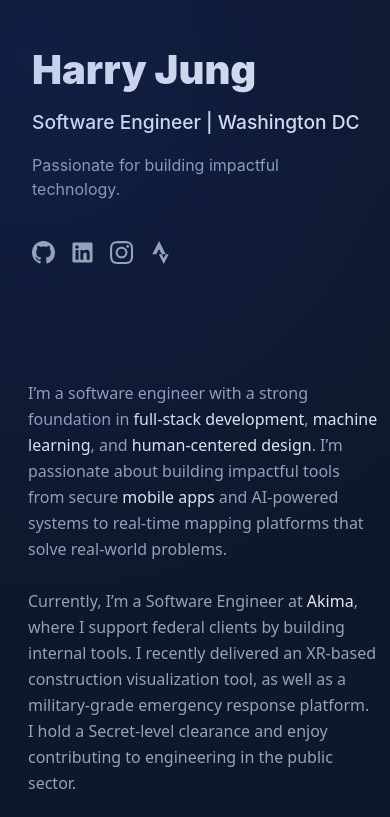
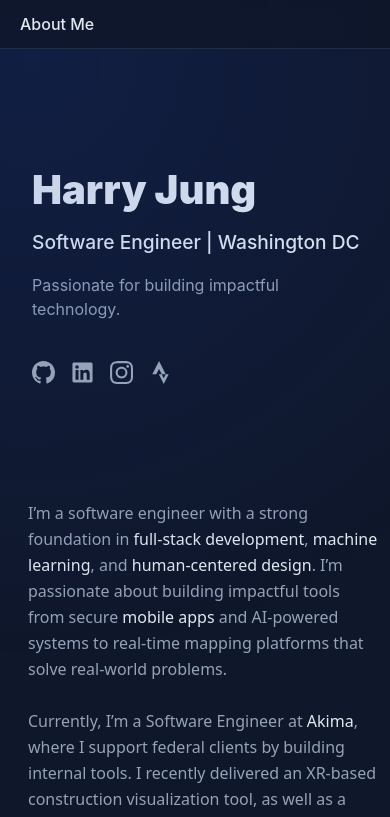
Before and after one commit to harryjng/personalWebsite, a React (Create React App) app: page / in a window 390 px wide. Shown: the top 817 px of the page. Built offline with nearby package versions, Linux system fonts and the light colour scheme.

Commit message:
mobile friendly

```diff
--- a/src/App.js
+++ b/src/App.js
@@ -7,11 +7,14 @@ import Experience from './components/Experience';
 import Project from './components/Project';
 import Contact from './components/Contact';
 import Navbar from './components/Navbar';
+import MobileNavBar from './components/MobileNavBar'; // Import the new component
+
 function App() {
   useEffect(() => {
     const spotlight = document.getElementById('spotlight');
     const left = document.querySelector('.left-fixed');
     const right = document.querySelector('.right-scrollable');
+
     // Check if device is mobile/tablet
     const isMobile = window.innerWidth <= 768;
 
@@ -29,6 +32,7 @@ const { clientX, clientY } = e;
         spotlight.style.background = `radial-gradient(600px at ${clientX}px ${clientY}px, rgba(29, 78, 216, 0.15), transparent 80%)`;
       }
     };
+
     // High-performance scroll redirection for 1:1 speed matching (only on desktop)
     const redirectScroll = (e) => {
       if (!isMobile && right) {
@@ -42,10 +46,12 @@ right.scrollTop += e.deltaY;
         // right.scrollTop += e.deltaY * scrollMultiplier;
       }
     };
+
     // Add event listeners only on desktop
     if (!isMobile) {
       window.addEventListener('mousemove', handleMouseMove);
     }
+
     if (left && right && !isMobile) {
       // Use passive: false for immediate response without throttling
       left.addEventListener('wheel', redirectScroll, {
@@ -53,6 +59,7 @@ passive: false,
         capture: false
       });
     }
+
     // Cleanup
     return () => {
       if (!isMobile) {
@@ -63,9 +70,14 @@ left.removeEventListener('wheel', redirectScroll);
       }
     };
   }, []);
+
   return (
     <div className="split-layout">
       <div id="spotlight" className="spotlight-overlay"></div>
+
+      {/* Add the mobile navigation bar */}
+      <MobileNavBar />
+
       <aside className="left-fixed">
         <Hero />
         <Navbar />
@@ -80,4 +92,5 @@ return (
     </div>
   );
 }
+
 export default App;
--- /dev/null
+++ b/src/components/MobileNavBar.css
@@ -0,0 +1,44 @@
+/* MobileNavBar.css */
+
+.mobile-nav-bar {
+  position: fixed;
+  top: 0;
+  left: 0;
+  right: 0;
+  background-color: rgba(15, 23, 42, 0.85);
+  backdrop-filter: blur(10px);
+  -webkit-backdrop-filter: blur(10px);
+  color: #e2e8f0;
+  padding: 12px 20px;
+  font-size: 16px;
+  font-weight: 500;
+  z-index: 1000;
+  border-bottom: 1px solid rgba(226, 232, 240, 0.1);
+  transition: opacity 0.3s ease;
+  font-family: 'Inter', sans-serif;
+}
+
+.mobile-nav-section {
+  display: block;
+  color: #e2e8f0;
+  text-align: left;
+}
+
+/* Ensure the mobile nav only shows on mobile devices */
+@media (min-width: 769px) {
+  .mobile-nav-bar {
+    display: none;
+  }
+}
+
+/* Add top padding to prevent content from being hidden behind the fixed nav */
+@media (max-width: 768px) {
+  .split-layout {
+    padding-top: 60px;
+  }
+
+  /* Adjust the left column padding on mobile to account for the nav bar */
+  .left-fixed {
+    padding-top: calc(1rem + 60px);
+  }
+}
--- /dev/null
+++ b/src/components/MobileNavBar.jsx
@@ -0,0 +1,115 @@
+// MobileNavBar.jsx
+import { useState, useEffect } from 'react';
+import './MobileNavBar.css';
+
+export default function MobileNavBar() {
+  const [currentSection, setCurrentSection] = useState('About Me');
+  const [isVisible, setIsVisible] = useState(false);
+
+  useEffect(() => {
+    // Check if we're on mobile
+    const checkMobile = () => {
+      const isMobile = window.innerWidth <= 768;
+      setIsVisible(isMobile);
+    };
+
+    // Initial check
+    checkMobile();
+
+    // Listen for resize events
+    window.addEventListener('resize', checkMobile);
+
+    // Set up Intersection Observer for section detection
+    const observerOptions = {
+      root: null,
+      rootMargin: '-20% 0px -60% 0px', // Same as your existing navbar
+      threshold: 0.1
+    };
+
+    const observer = new IntersectionObserver((entries) => {
+      // Only proceed if we're on mobile
+      if (window.innerWidth > 768) return;
+
+      entries.forEach((entry) => {
+        if (entry.isIntersecting) {
+          const sectionId = entry.target.id;
+
+          // Map section IDs to display names
+          const sectionNames = {
+            'AboutMe': 'About Me',
+            'Experience': 'Experience',
+            'Projects': 'Projects',
+            'Contact': 'Contact'
+          };
+
+          const displayName = sectionNames[sectionId] || sectionId;
+          setCurrentSection(displayName);
+        }
+      });
+    }, observerOptions);
+
+    // Observe all sections
+    const sections = ['AboutMe', 'Experience', 'Projects', 'Contact'];
+    const sectionElements = sections.map(id => document.getElementById(id)).filter(Boolean);
+
+    sectionElements.forEach((section) => {
+      observer.observe(section);
+    });
+
+    // Set initial section on page load
+    const setInitialSection = () => {
+      if (window.innerWidth > 768) return;
+
+      const scrollContainer = document.querySelector('.right-scrollable');
+      if (!scrollContainer) return;
+
+      // Find the section that's currently most visible
+      let closestSection = sectionElements[0];
+      let closestDistance = Infinity;
+
+      sectionElements.forEach((section) => {
+        const rect = section.getBoundingClientRect();
+        const sectionCenter = rect.top + rect.height / 2;
+        const viewportCenter = window.innerHeight / 2;
+        const distance = Math.abs(sectionCenter - viewportCenter);
+
+        if (distance < closestDistance) {
+          closestDistance = distance;
+          closestSection = section;
+        }
+      });
+
+      if (closestSection) {
+        const sectionId = closestSection.id;
+        const sectionNames = {
+          'AboutMe': 'About Me',
+          'Experience': 'Experience',
+          'Projects': 'Projects',
+          'Contact': 'Contact'
+        };
+        const displayName = sectionNames[sectionId] || sectionId;
+        setCurrentSection(displayName);
+      }
+    };
+
+    // Set initial section after a brief delay
+    setTimeout(setInitialSection, 100);
+
+    // Cleanup
+    return () => {
+      window.removeEventListener('resize', checkMobile);
+      observer.disconnect();
+    };
+  }, []);
+
+  // Don't render if not visible (not on mobile)
+  if (!isVisible) {
+    return null;
+  }
+
+  return (
+    <div className="mobile-nav-bar">
+      <span className="mobile-nav-section">{currentSection}</span>
+    </div>
+  );
+}
```
Lines whose indentation alone changed are shown as unchanged.
